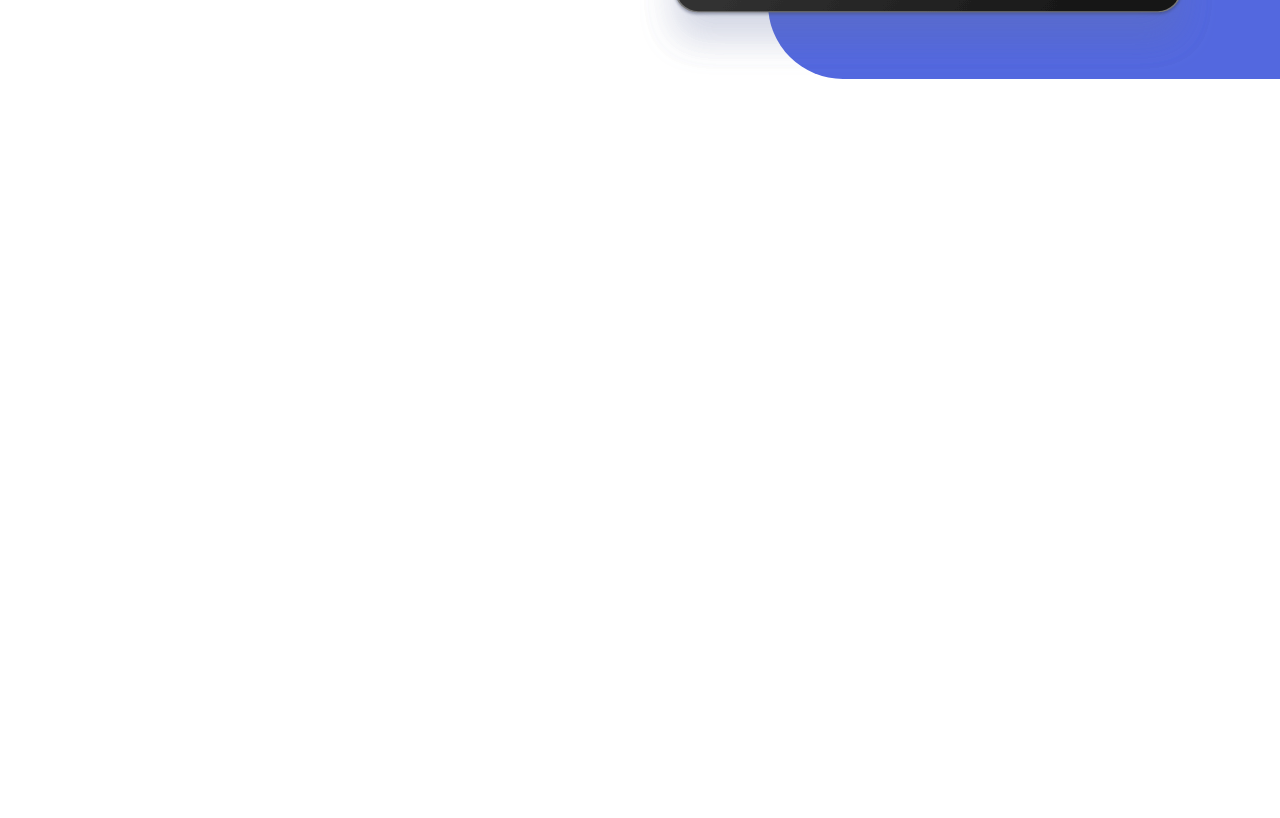
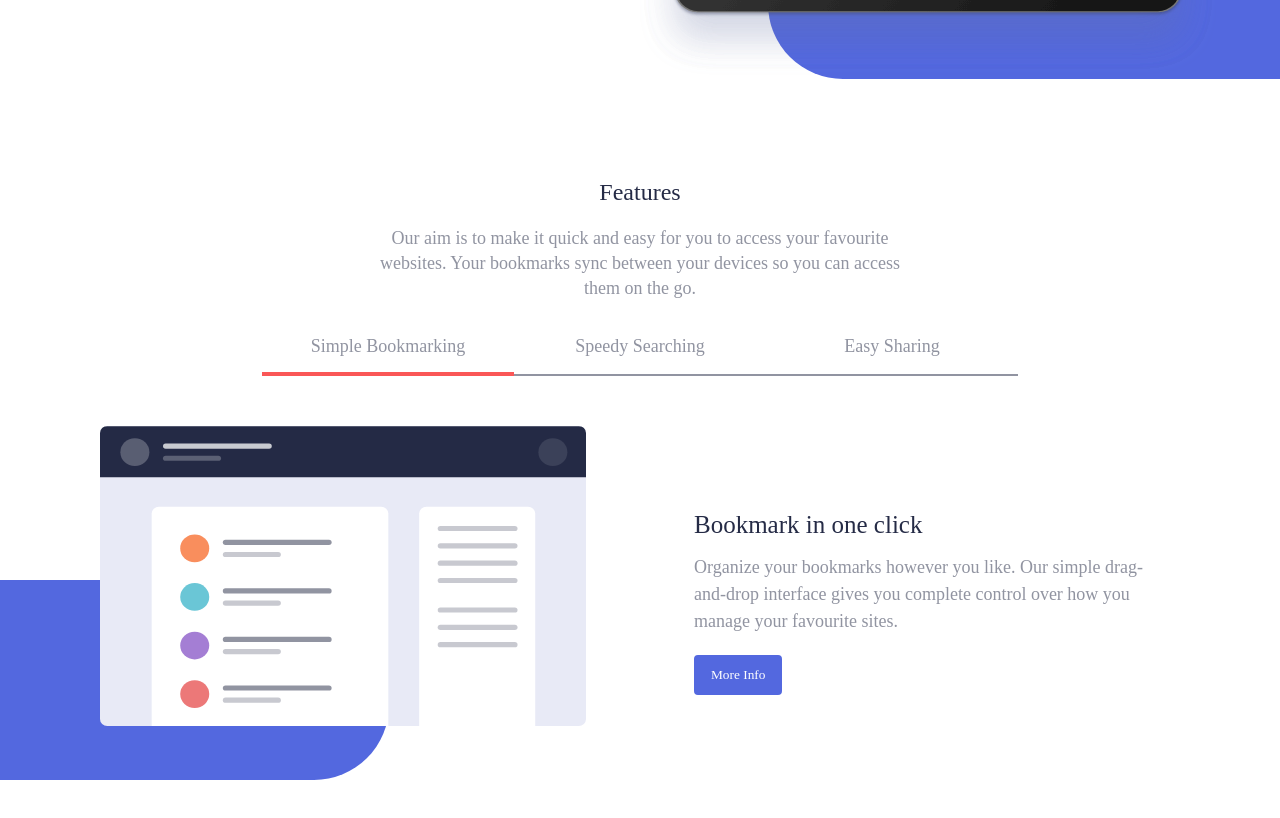
Before and after one commit to Demandtech/bookmarks-landing-page, a React (Create React App) app: page / in a window 1280 px wide. Shown: the part 480-1298 px from the top of the page. Before the commit the page ends 800 px from the top, so only its background shows below. Built offline with nearby package versions, Linux system fonts and the light colour scheme.

Commit message:
tabs implementations

```diff
--- a/src/App.css
+++ b/src/App.css
@@ -3,6 +3,7 @@
   --softRed: hsl(0, 94%, 66%);
   --grayishBlue: hsl(229, 8%, 60%);
   --veryDarkBlue: hsl(229, 31%, 21%);
+  --white: #ffffff;
 }
 *,
 ::after,
@@ -11,7 +12,6 @@
   margin: 0;
   box-sizing: border-box;
   font-family: 'Rubik';
-
 }
 
 .open-nav {
@@ -29,10 +29,10 @@
 }
 
 .open-nav .bookmark {
-  fill: #ffffff;
+  fill: var(--white)
 }
 .open-nav .logo circle {
-  fill: #ffffff;
+  fill: var(--white)
 }
 
 .open-nav .flag {
--- a/src/App.js
+++ b/src/App.js
@@ -1,5 +1,5 @@
 import './App.css';
-import { Navbar, Sidebar, Hero } from './components';
+import { Navbar, Sidebar, Hero, Features } from './components';
 
 function App() {
   return (
@@ -7,6 +7,7 @@ function App() {
       <Navbar />
       <Sidebar />
       <Hero />
+      <Features />
     </>
   );
 }
--- /dev/null
+++ b/src/components/Features.jsx
@@ -0,0 +1,206 @@
+import React, { useState } from 'react'
+import styled from 'styled-components'
+import { tabs } from '../utils'
+
+const Features = () => {
+  const [value, setValue] = useState(0)
+  const { title, text, img } = tabs[value]
+
+  return (
+    <Wrapper>
+      <div className='features-header'>
+        <h2>Features</h2>
+        <p>
+          Our aim is to make it quick and easy for you to access your favourite
+          websites. Your bookmarks sync between your devices so you can access
+          them on the go.
+        </p>
+      </div>
+
+      <section className='tabs'>
+        <div className='tabs-btn'>
+          {tabs.map((tab, index) => {
+            return (
+              <div
+                key={tab.id}
+                className={`btn ${index === value && 'active-tab'}`}
+              >
+                <button className={``} onClick={() => setValue(index)}>
+                  {tab.label}
+                </button>
+              </div>
+            )
+          })}
+        </div>
+        <article>
+          <div className='img-content'>
+            <div className='bg'></div>
+            <img src={img} alt='' />
+          </div>
+          <div className='text-content'>
+            <h3>{title}</h3>
+            <p>{text}</p>
+            <button>More Info</button>
+          </div>
+        </article>
+      </section>
+    </Wrapper>
+  )
+}
+
+const Wrapper = styled.section`
+  padding: 50px 25px;
+
+  .features-header {
+    text-align: center;
+
+    h2 {
+      color: var(--veryDarkBlue);
+      font-weight: 300;
+      padding-bottom: 20px;
+    }
+
+    p {
+      color: var(--grayishBlue);
+      line-height: 25px;
+
+      padding-bottom: 20px;
+      border-bottom: 2px solid var(--grayishBlue);
+    }
+  }
+  .tabs {
+    .tabs-btn {
+      margin-bottom: 70px;
+      .btn {
+        width: 100%;
+        border-bottom: 2px solid var(--grayishBlue);
+        transition: .5s;
+
+        text-align: center;
+        button {
+          border: none;
+          font-size: 18px;
+          color: var(--grayishBlue);
+          background: transparent;
+          padding: 15px 0;
+          cursor: pointer;
+        }
+      }
+
+      .active-tab {
+        border-bottom: 4px solid var(--softRed);
+        transition: .5s;
+      }
+    }
+    article {
+      .img-content {
+        width: 100%;
+        margin-bottom: 50px;
+        position: relative;
+        img {
+          width: 100%;
+        }
+
+        .bg {
+          height: 200px;
+          width: 80%;
+          position: absolute;
+          background: var(--softBlue);
+          left: -100px;
+          bottom: -50px;
+          z-index: -1;
+          border-bottom-right-radius: 75px;
+        }
+      }
+      .text-content {
+        text-align: center;
+
+        h3 {
+          color: var(--veryDarkBlue);
+          font-weight: 300;
+          margin-bottom: 15px;
+          font-size: 25px;
+        }
+        p {
+          color: var(--grayishBlue);
+          line-height: 1.5;
+        }
+
+        button {
+          display: none;
+        }
+      }
+    }
+  }
+
+  @media screen and (min-width: 835px) {
+    padding: 50px 100px;
+    .features-header {
+      width: 50%;
+      margin: 0 auto;
+
+      p {
+        border: none;
+        line-height: 25px;
+        font-size: 18px;
+      }
+    }
+    .tabs {
+      .tabs-btn {
+        display: flex;
+        width: 70%;
+        margin: 0 auto 50px auto;
+
+        .btn {
+          button {
+            text-align: center;
+            width: auto;
+          }
+        }
+      }
+      article {
+        display: flex;
+        align-items: center;
+        justify-content: space-between;
+
+        .img-content {
+          width: 45%;
+
+          img {
+            height: 300px;
+            width: 100%;
+            object-fit: cober;
+          }
+        }
+
+        .text-content {
+          text-align: left;
+          width: 45%;
+          padding-right: 30px;
+          p {
+            padding-bottom: 20px;
+            font-size: 18px;
+          }
+
+          button {
+            display: block;
+            background: var(--softBlue);
+            color: var(--white);
+            border-radius: 4px;
+            padding: 10px 15px;
+            border: 2px solid var(--softBlue);
+            transition: 0.5s;
+            cursor: pointer;
+
+            &:hover {
+              background: transparent;
+              color: var(--softBlue);
+            }
+          }
+        }
+      }
+    }
+  }
+`
+
+export default Features
--- a/src/components/Hero.jsx
+++ b/src/components/Hero.jsx
@@ -29,7 +29,7 @@ const Hero = () => {
 }
 
 const Wrapper = styled.section`
-  padding-top: 50px;
+  padding: 50px 0;
   .left {
     width: 100%;
     position: relative;
@@ -83,6 +83,7 @@ const Wrapper = styled.section`
         background: var(--softBlue);
         border: 2px solid var(--softBlue);
         border-radius: 5px;
+        transition: 0.5s;
         a {
           color: #ffffff;
         }
@@ -100,7 +101,7 @@ const Wrapper = styled.section`
         background: var(--grayishBlue);
         border: 2px solid var(--grayishBlue);
         border-radius: 5px;
-
+        transition: 0.5s;
         a {
           color: var(--veryDarkBlue);
         }
--- a/src/components/index.js
+++ b/src/components/index.js
@@ -1,5 +1,6 @@
 import Navbar from './Navbar';
 import Sidebar from './Sidebar';
-import Hero from './Hero'
+import Hero from './Hero';
+import Features from './Features';
 
-export {Navbar, Sidebar, Hero}
+export {Navbar, Sidebar, Hero, Features}
--- /dev/null
+++ b/src/utils.js
@@ -0,0 +1,27 @@
+import tab1 from './assets/images/illustration-features-tab-1.svg'
+import tab2 from './assets/images/illustration-features-tab-2.svg'
+import tab3 from './assets/images/illustration-features-tab-3.svg'
+export const tabs = [
+  {
+    id: 1,
+    label: 'Simple Bookmarking',
+    title: 'Bookmark in one click',
+    text: 'Organize your bookmarks however you like. Our simple drag-and-drop interface gives you complete control over how you manage your favourite sites.',
+    img: tab1,
+  },
+  {
+    id: 2,
+    label: 'Speedy Searching',
+    title: 'Intelligent search',
+    text: 'Our powerful search feature will help you find saved sites in no time at all. No need to trawl through all of your bookmarks.',
+    img: tab2,
+  },
+
+  {
+    id: 3,
+    label: 'Easy Sharing',
+    title: 'Share your bookmarks',
+    text: 'Easily share your bookmarks and collections with others. Create a shareable link that you can send at the click of a button.',
+    img: tab3
+  },
+]
```
